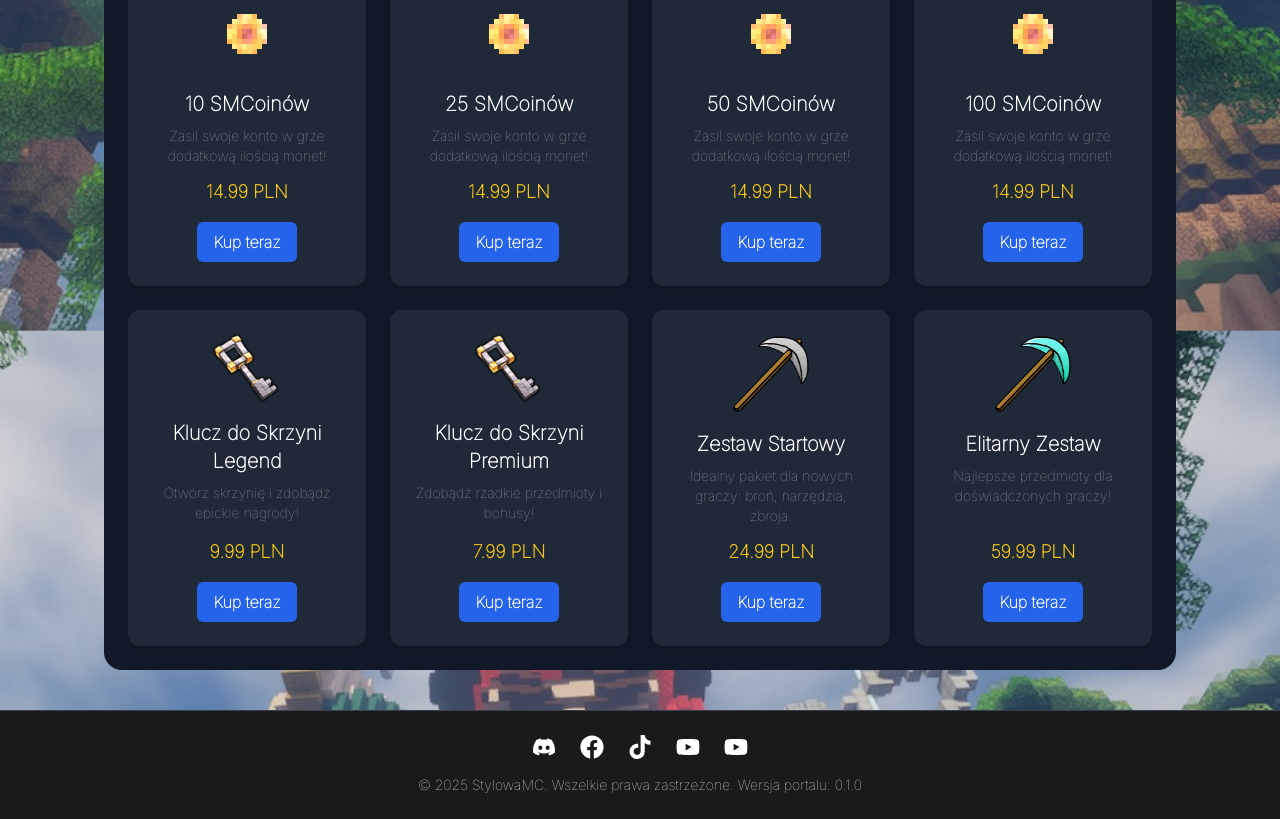
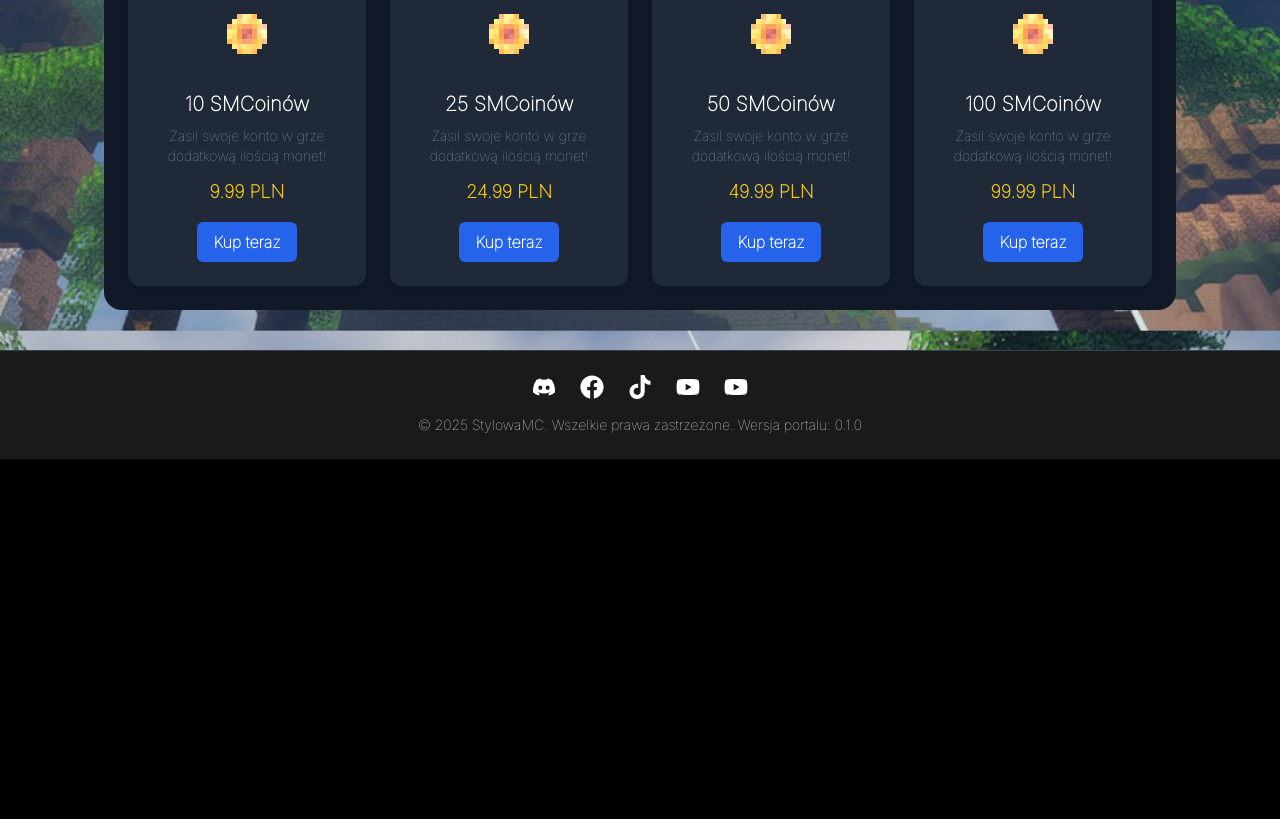
Before and after one commit to rczerwiec/stylowamc, a Next.js app: page /shop in a window 1280 px wide. Shown: the part 587-1406 px from the top of the page. After the commit the page ends 1046 px from the top, so only its background shows below. Built offline with nearby package versions, Linux system fonts and the light colour scheme; no server answers.

Commit message:
webhook and shop update

```diff
--- a/app/api/hotpay/webhook/route.ts
+++ b/app/api/hotpay/webhook/route.ts
@@ -56,14 +56,14 @@ export async function POST(req: NextRequest) {
     const serviceName = order.service_name;
 
     const serviceCommands: Record<string, string> = {
-      "Ranga VIP": `lp user ${playerName} parent set vip`,
-      "Ranga SVIP": `lp user ${playerName} parent set svip`,
-      "Ranga MVIP": `lp user ${playerName} parent set mvip`,
-      "Ranga UVIP": `lp user ${playerName} parent set uvip`,
-      "10 SMCoinów": `eco give ${playerName} 10`,
-      "25 SMCoinów": `eco give ${playerName} 20`,
-      "50 SMCoinów": `eco give ${playerName} 50`,
-      "100 SMCoinów": `eco give ${playerName} 100`,
+      "Ranga VIP": `lp user ${playerName} parent addtemp vip 30d`,
+      "Ranga SVIP": `lp user ${playerName} parent addtemp svip 30d`,
+      "Ranga MVIP": `lp user ${playerName} parent addtemp mvip 30d`,
+      "Ranga UVIP": `lp user ${playerName} parent addtemp uvip 30d`,
+      "10 SMCoinów": `smc dodaj 10 ${playerName}`,
+      "25 SMCoinów": `smc dodaj 20 ${playerName}`,
+      "50 SMCoinów": `smc dodaj 50 ${playerName}`,
+      "100 SMCoinów": `smc dodaj 100 ${playerName}`,
     };
 
     const command = serviceCommands[serviceName];
--- a/app/shop/page.tsx
+++ b/app/shop/page.tsx
@@ -18,7 +18,7 @@ const items = [
     id: 1,
     name: "Ranga VIP",
     description: "Dostęp do ekskluzywnych przywilejów i komend VIP.",
-    price: "1 PLN",
+    price: "12,99 PLN",
     image: "/images/logo.png",
   },
   {
@@ -46,57 +46,29 @@ const items = [
     id: 5,
     name: "10 SMCoinów",
     description: "Zasil swoje konto w grze dodatkową ilością monet!",
-    price: "14.99 PLN",
+    price: "9.99 PLN",
     image: "/images/sunflower.gif",
   },
   {
     id: 6,
     name: "25 SMCoinów",
     description: "Zasil swoje konto w grze dodatkową ilością monet!",
-    price: "14.99 PLN",
+    price: "24.99 PLN",
     image: "/images/sunflower.gif",
   },
   {
     id: 7,
     name: "50 SMCoinów",
     description: "Zasil swoje konto w grze dodatkową ilością monet!",
-    price: "14.99 PLN",
+    price: "49.99 PLN",
     image: "/images/sunflower.gif",
   },
   {
     id: 8,
     name: "100 SMCoinów",
     description: "Zasil swoje konto w grze dodatkową ilością monet!",
-    price: "14.99 PLN",
+    price: "99.99 PLN",
     image: "/images/sunflower.gif",
-  },
-  {
-    id: 9,
-    name: "Klucz do Skrzyni Legend",
-    description: "Otwórz skrzynię i zdobądź epickie nagrody!",
-    price: "9.99 PLN",
-    image: "/images/key.png",
-  },
-  {
-    id: 10,
-    name: "Klucz do Skrzyni Premium",
-    description: "Zdobądź rzadkie przedmioty i bonusy!",
-    price: "7.99 PLN",
-    image: "/images/key.png",
-  },
-  {
-    id: 11,
-    name: "Zestaw Startowy",
-    description: "Idealny pakiet dla nowych graczy: broń, narzędzia, zbroja.",
-    price: "24.99 PLN",
-    image: "/images/iron-pickaxe.png",
-  },
-  {
-    id: 12,
-    name: "Elitarny Zestaw",
-    description: "Najlepsze przedmioty dla doświadczonych graczy!",
-    price: "59.99 PLN",
-    image: "/images/diamond-pickaxe.png",
   },
 ];
 
```
